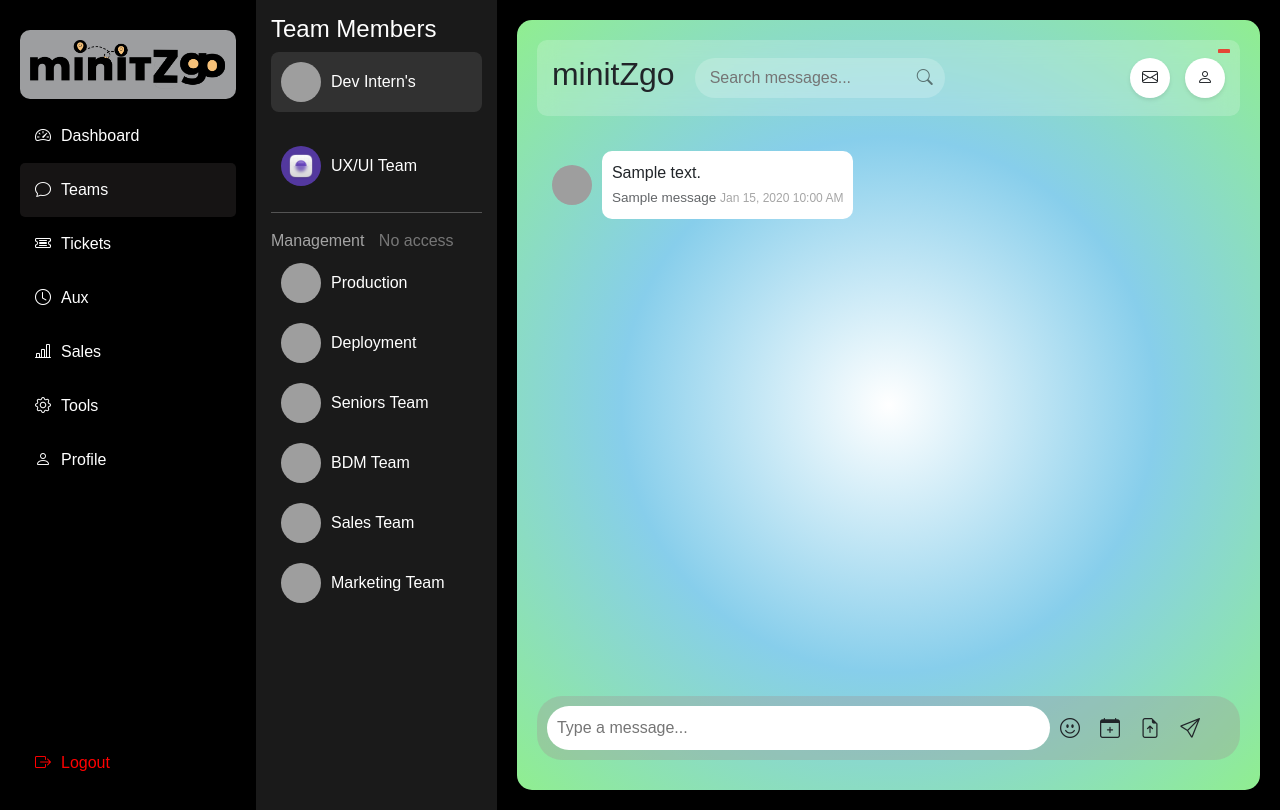
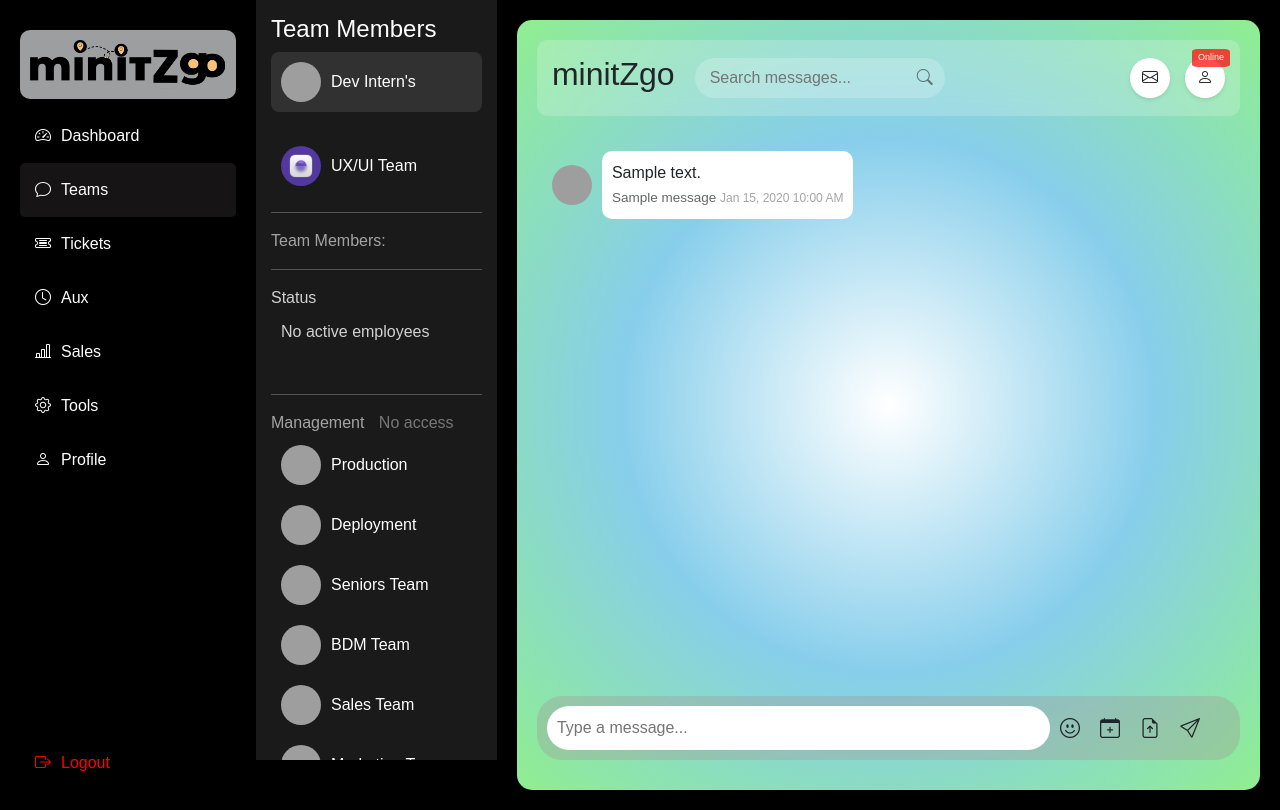
Before and after one commit to hemang500/employee, a PHP site: page /chat in a window 1280 px wide. Run offline with PHP 8.4, Linux system fonts and the light colour scheme; the visitor is signed in with stand-in values (Sample User, id 1); tables that the repository leaves empty or names only in its code hold one stand-in row (values such as "Sample post"); grey boxes are pictures that could not be loaded.

Commit message:
final changes 3

```diff
--- a/chat.php
+++ b/chat.php
@@ -237,12 +237,33 @@
    include 'side_bar.php';
     ?>
         </nav>
+        <aside class="chat-sidebar" style="max-height: calc(100vh - 40px); overflow-y: auto; scrollbar-width: thin; --scrollbar-width: 3px; --scrollbar-track-background: transparent; --scrollbar-thumb-background: rgba(255,255,255,0.2);">  <h4>Team Members</h4>
+                <div class="member active-chat"><img src="images/dev.webp" alt=""> Dev Intern's</div><br>
+                <div class="member"><img src="images/ui.jpg" alt=""> UX/UI Team</div> <hr>
+                <span style="opacity:0.6;">Team Members:
+                <?php
+   include 'backend/db.php';
 
-        <aside class="chat-sidebar" style="overflow-y: auto; scrollbar-width: thin;">
-                    <h4>Team Members</h4>
-                    <div class="member active-chat"><img src="images/dev.webp" alt=""> Dev Intern's</div><br>
-                    <div class="member"><img src="images/ui.jpg" alt=""> UX/UI Team</div><hr><span style="opacity:0.6;">Management  </span>
-                    <span style="opacity:0.4; padding:10px"> No access</span>
+
+    $sql = "SELECT * FROM users WHERE role !='admin' ";
+    $result = $conn->query($sql);
+    if ($result->num_rows > 0) {
+        while($row = $result->fetch_assoc()) {
+            echo "<div class='member'><img src='https://cdn.pixabay.com/photo/2015/10/05/22/37/blank-profile-picture-973460_1280.png' alt=''> ".$row['full_name']."</div>";
+        }
+    }
+    ?></span>
+    <hr>
+    </span><span style="opacity:0.8;  "> Status
+    <div id="active-employees"></div>
+    </span>
+<br>
+
+
+
+                <hr>
+                <span style="opacity:0.6;">Management  </span><span style="opacity:0.4; padding:10px"> No access</span>
+
                 <div class="member"><img src="https://cdn.pixabay.com/photo/2015/10/05/22/37/blank-profile-picture-973460_1280.png" alt=""> Production</div>
                 <div class="member"><img src="https://cdn.pixabay.com/photo/2015/10/05/22/37/blank-profile-picture-973460_1280.png" alt=""> Deployment</div>
                 <div class="member"><img src="https://cdn.pixabay.com/photo/2015/10/05/22/37/blank-profile-picture-973460_1280.png" alt=""> Seniors Team</div>
@@ -282,7 +303,7 @@
                             <div class="icon"><i class="bi bi-envelope"></i></div>
                             <div class="icon notification-user-status">
                     <i class="bi bi-person"></i>
-                    <span class="badge-user" id="status"></span>
+                    <span class="badge-user" id="status">Online</span>
                 </div>
                         </div>
                     </div>
@@ -349,6 +370,29 @@
                     // Call fetchMessages initially and set up interval
                     fetchMessages();
                     setInterval(fetchMessages, 500);
+                    </script>
+                    <script>
+                        <script src="https://code.jquery.com/jquery-3.6.0.min.js"></script>
+<script>
+    function loadActiveEmployees() {
+        $.ajax({
+            url: "fetch_active_employees.php", // Fetch data from the PHP script
+            method: "GET",
+            success: function (data) {
+                $("#active-employees").html(data); // Update the div with new data
+            },
+            error: function () {
+                console.error("Failed to load active employees.");
+            }
+        });
+    }
+
+    $(document).ready(function () {
+        loadActiveEmployees(); // Load data initially
+        setInterval(loadActiveEmployees, 500); // Refresh every 5 seconds
+    });
+</script>
+
                         </script>
 
 <div class="message-input" style="position: sticky; bottom: 0; width: 100%; margin: 10px 0; display: flex; flex-wrap: nowrap; align-items: center;">
--- /dev/null
+++ b/fetch_active_employees.php
@@ -0,0 +1,20 @@
+<?php
+include 'backend/db.php';
+
+$sql = "SELECT * FROM employee_logins WHERE login_time > DATE_SUB(NOW(), INTERVAL 10 HOUR)";
+
+$result = $conn->query($sql);
+
+if ($result->num_rows > 0) {
+    while ($row = $result->fetch_assoc()) {
+        echo "<div class='member'>
+                <img src='https://cdn.pixabay.com/photo/2015/10/05/22/37/blank-profile-picture-973460_1280.png' alt=''>
+                " . htmlspecialchars($row['employee_name']) . " - " . htmlspecialchars($row['status']) . "
+              </div>";
+    }
+} else {
+    echo "<div class='member'>No active employees</div>";
+}
+
+$conn->close();
+?>
--- a/side_bar.php
+++ b/side_bar.php
@@ -1,5 +1,6 @@
 <?php
-echo '<div   style="text-align: center; margin-top: 10px; margin-bottom: 10px; background-color:rgb(157, 158, 160); padding: 10px; border-radius: 10px; box-shadow: 0 0 10px rgba(0, 0, 0, 0.1); animation: fadeIn 1s ease-in, float 3s ease-in-out 1;">
+include 'backend/db.php';
+echo '<div style="text-align: center; margin-top: 10px; margin-bottom: 10px; background-color:rgb(157, 158, 160); padding: 10px; border-radius: 10px; box-shadow: 0 0 10px rgba(0, 0, 0, 0.1); animation: fadeIn 1s ease-in, float 3s ease-in-out 1;">
     <img src="images/logo.png" alt="Logo" style="width: 200px; transition: transform 0.3s ease; animation: pulse 2s 1;">
 </div>
 <style>
@@ -18,6 +19,7 @@
     100% { transform: scale(1); }
 }
 </style>';
+
 echo '<a href="index" class="'.((basename($_SERVER['PHP_SELF']) == 'index.php') ? 'active' : '').'"><i class="bi bi-speedometer2"></i> Dashboard</a>';
 
 echo '<a href="chat" class="'.((basename($_SERVER['PHP_SELF']) == 'chat.php') ? 'active' : '').'"><i class="bi bi-chat"></i> Teams</a>';
```
Lines whose indentation alone changed are shown as unchanged.
